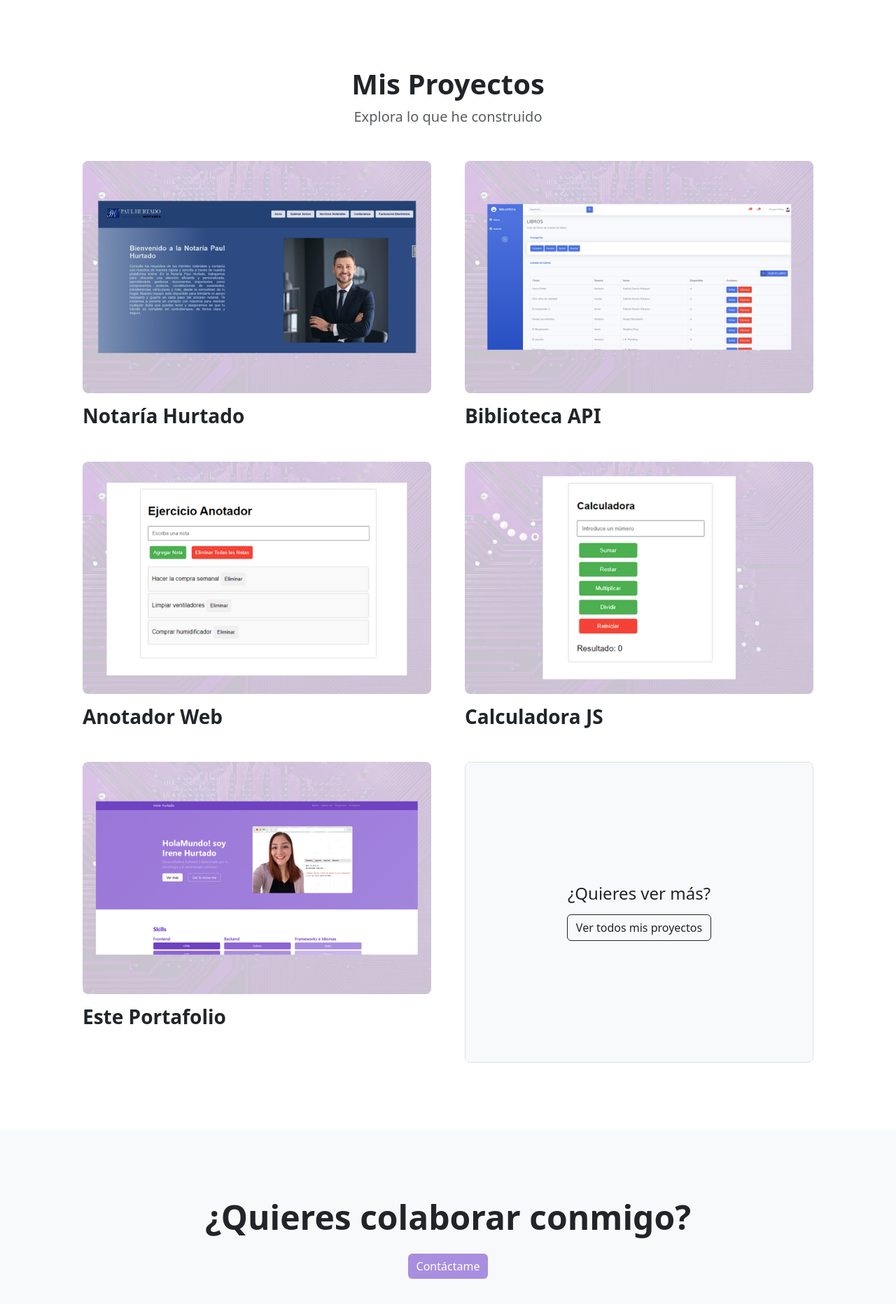
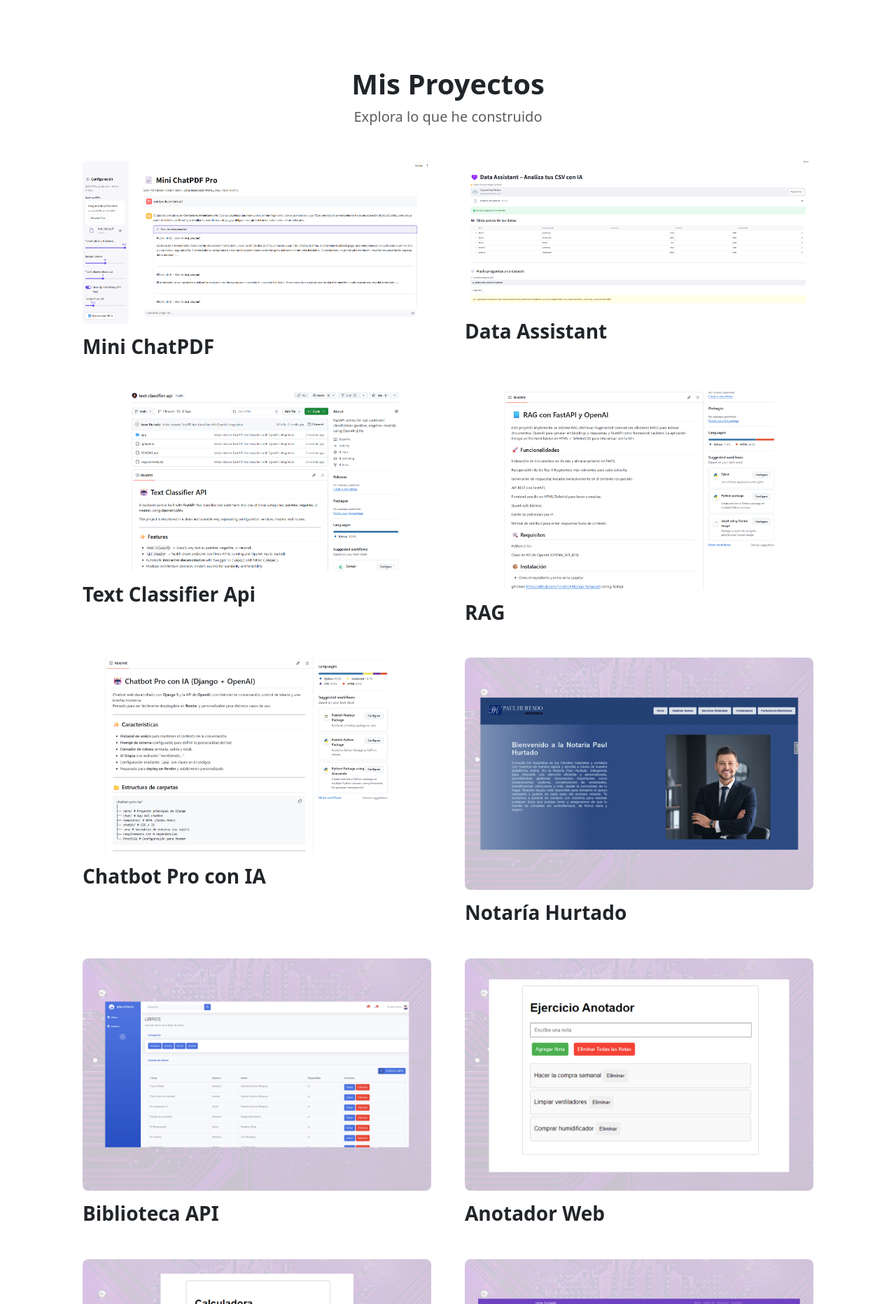
Before and after one commit to IreHurtado/portafolio-irene, a Django app: template portafolio/templates/portafolio/projects.html in a window 1280 px wide. Shown: the part 56-1920 px from the top of the page at 70% size. Run offline with Django 3.2, Linux system fonts and the light colour scheme; the template is opened without the code that fills it, so the values that code supplies are empty; some libraries are stand-ins or nearby versions.

Commit message:
Agregué nuevos proyectos en la sección de portafolio

```diff
--- a/portafolio/templates/portafolio/projects.html
+++ b/portafolio/templates/portafolio/projects.html
@@ -20,6 +20,42 @@ Proyectos – Irene Hurtado
             <p class="lead fw-normal text-muted mb-0">Explora lo que he construido</p>
           </div>
           <div class="row gx-5">
+
+          <div class="col-lg-6">
+            <div class="position-relative mb-5">
+              <img class="img-fluid rounded-3 mb-3" src="{% static 'images/proyectos/minichatpdf.png' %}" alt="Minichat PDF" />
+              <a class="h3 fw-bolder text-decoration-none link-dark stretched-link" href="https://github.com/IreHurtado/chatpdf" target="_blank">Mini ChatPDF</a>
+            </div>
+          </div>
+
+          <div class="col-lg-6">
+            <div class="position-relative mb-5">
+              <img class="img-fluid rounded-3 mb-3" src="{% static 'images/proyectos/data-assistant.png' %}" alt="Data Assistant" />
+              <a class="h3 fw-bolder text-decoration-none link-dark stretched-link" href="https://github.com/IreHurtado/data-assistant/" target="_blank">Data Assistant</a>
+            </div>
+          </div>
+
+          <div class="col-lg-6">
+            <div class="position-relative mb-5">
+              <img class="img-fluid rounded-3 mb-3" src="{% static 'images/proyectos/textclasi.png' %}" alt="Text Classifier Api" />
+              <a class="h3 fw-bolder text-decoration-none link-dark stretched-link" href="https://github.com/IreHurtado/text-classifier-api" target="_blank">Text Classifier Api</a>
+            </div>
+          </div>
+
+          <div class="col-lg-6">
+            <div class="position-relative mb-5">
+              <img class="img-fluid rounded-3 mb-3" src="{% static 'images/proyectos/rag.png' %}" alt="RAG" />
+              <a class="h3 fw-bolder text-decoration-none link-dark stretched-link" href="https://github.com/IreHurtado/rag-fastapi" target="_blank">RAG</a>
+            </div>
+          </div>
+
+          <div class="col-lg-6">
+            <div class="position-relative mb-5">
+              <img class="img-fluid rounded-3 mb-3" src="{% static 'images/proyectos/chatbot.png' %}" alt="chatbot" />
+              <a class="h3 fw-bolder text-decoration-none link-dark stretched-link" href="https://github.com/IreHurtado/chatbot-ia" target="_blank">Chatbot Pro con IA</a>
+            </div>
+          </div>
+
           <div class="col-lg-6">
             <div class="position-relative mb-5">
               <img class="img-fluid rounded-3 mb-3" src="{% static 'images/proyectos/notariaphurtado.png' %}" alt="Notaría Hurtado" />
```
Also changed, not shown: portafolio/static/images/proyectos/chatbot.png (added), portafolio/static/images/proyectos/data-assistant.png (added), portafolio/static/images/proyectos/minichatpdf.png (added), portafolio/static/images/proyectos/rag.png (added), portafolio/static/images/proyectos/textclasi.png (added).
